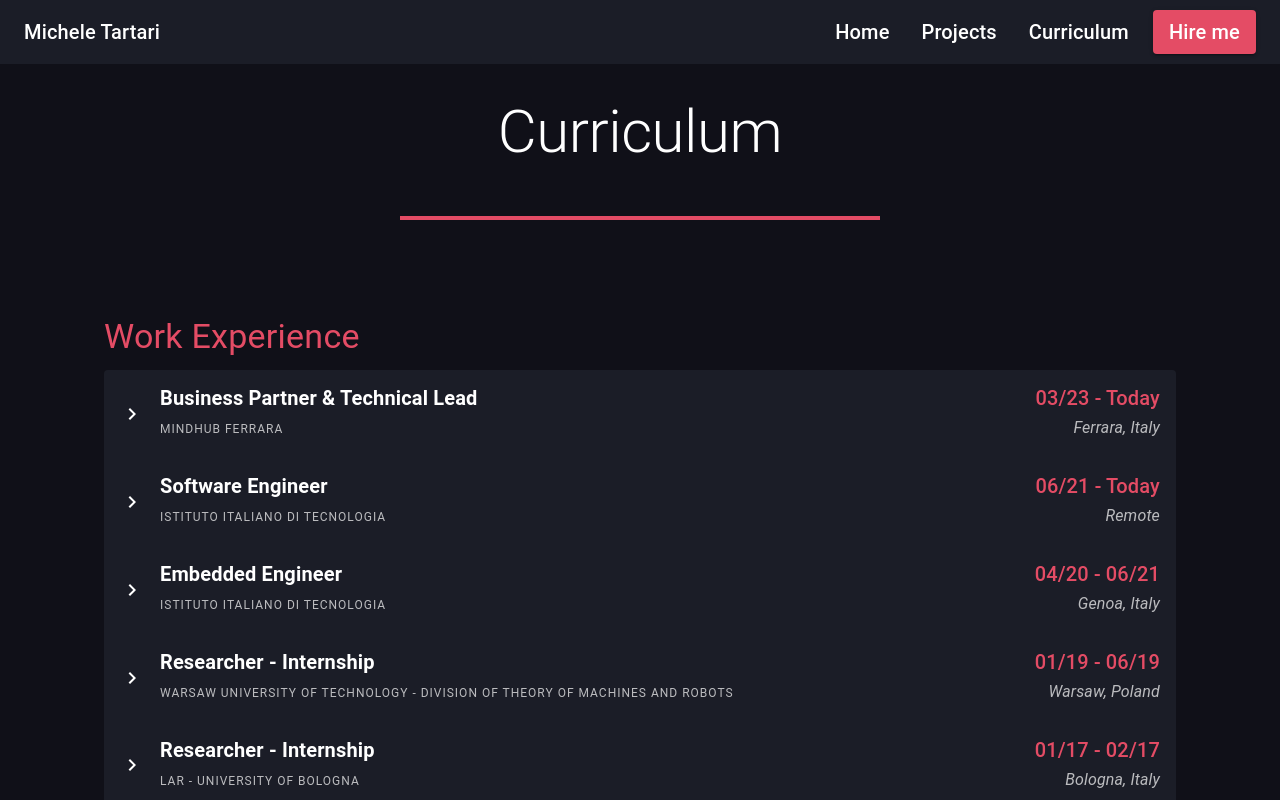
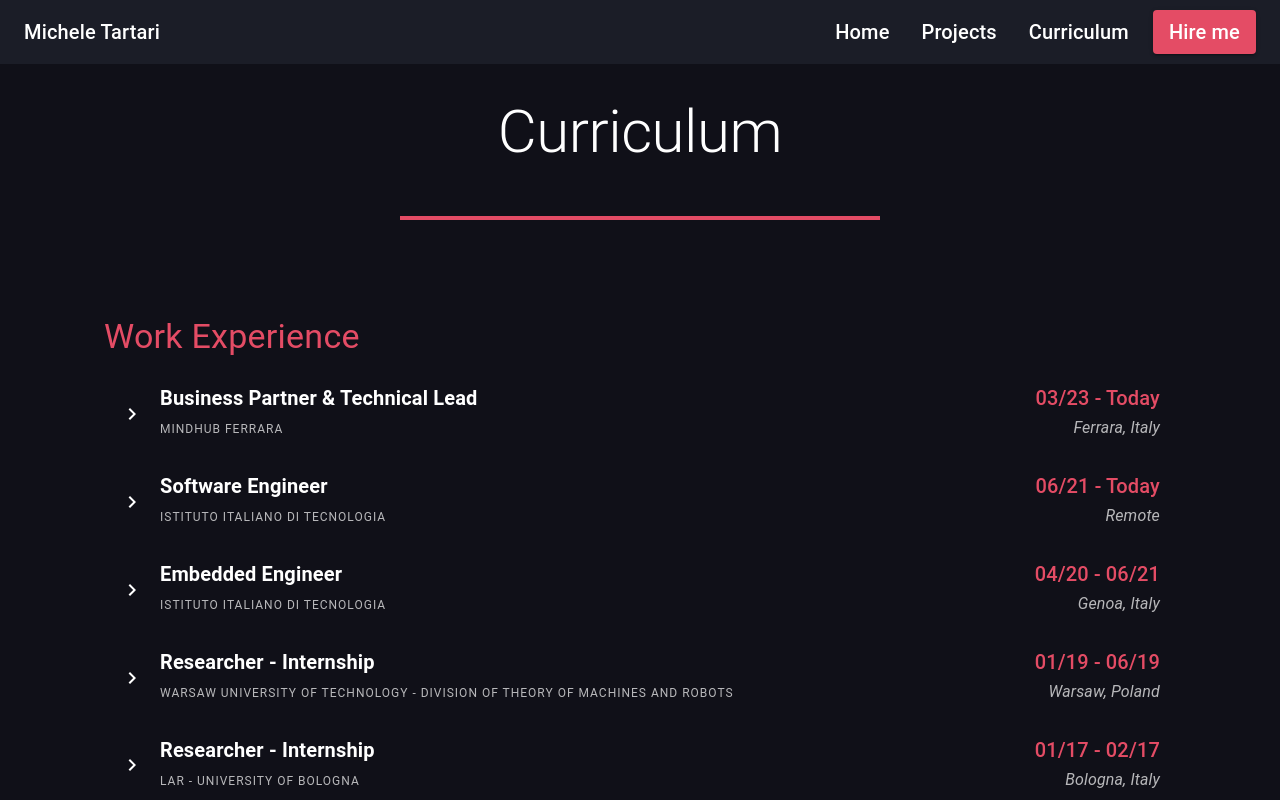
Before and after one commit to m-tartari/m-tartari, a React (Vite) app: page /curriculum in a window 1280 px wide. Shown: the top 800 px of the page. Built offline with nearby package versions, Linux system fonts and the light colour scheme.

Commit message:
♻️ refactor(CurriculumPage): unisform styling

```diff
--- a/src/components/molecules/CurriculumItem/CurriculumItem.tsx
+++ b/src/components/molecules/CurriculumItem/CurriculumItem.tsx
@@ -16,12 +16,27 @@ const CurriculumItem = (props: CurriculumEntryProps) => {
       disableGutters
       elevation={0}
       sx={{
+        bgcolor: 'background.default', // use summary hover background
         flexDirection: 'row-reverse',
         '&:not(:last-child)': {
           borderBottom: 0,
         },
         '&::before': {
           display: 'none',
+        },
+        '&:hover': {
+          borderBottom: '1px solid',
+          borderTop: '1px solid',
+          bgcolor: 'background.paper', // use summary hover background
+          elevation: 1,
+          // '& .MuiAccordionSummary-expandIconWrapper .MuiSvgIcon-root': { color: 'primary.dark' }, // use summary hover icon color
+        },
+        '&.Mui-expanded': {
+          borderBottom: '1px solid',
+          borderTop: '1px solid',
+          bgcolor: 'background.paper', // use summary hover background
+          elevation: 1,
+          // '& .MuiAccordionSummary-expandIconWrapper .MuiSvgIcon-root': { color: 'primary.dark' }, // use summary hover icon color
         },
       }}>
       <AccordionSummary
```
